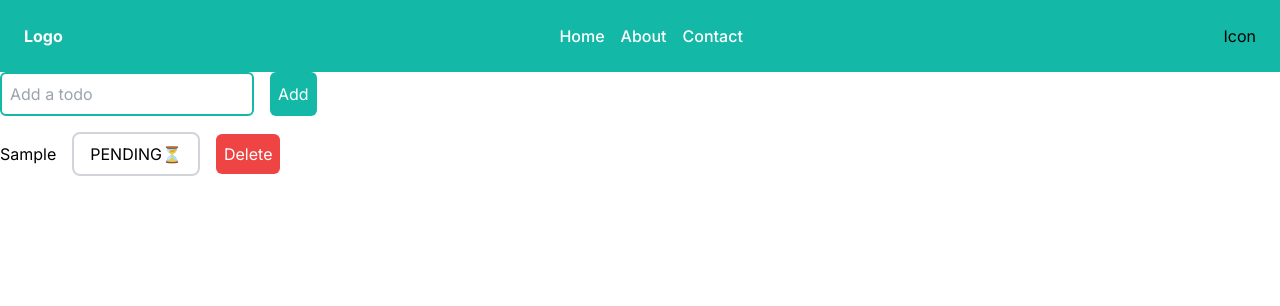
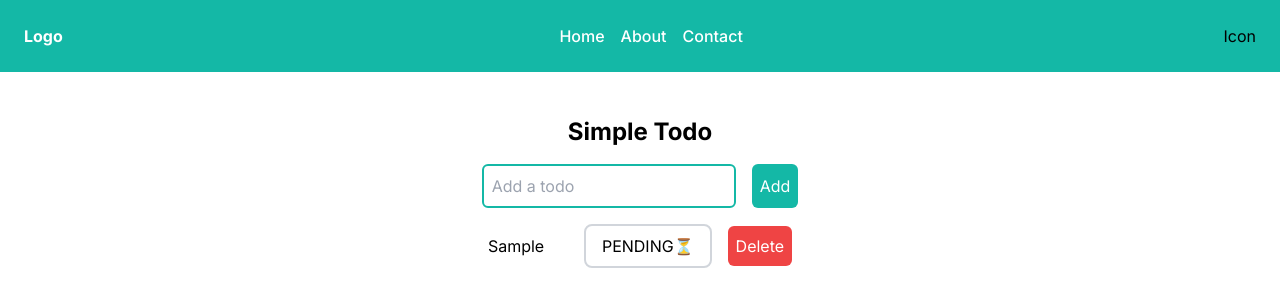
Before and after one commit to ait-varun/react-projects, a Next.js app: page / in a window 1280 px wide. Both pictures are taken after typing "Sample" into the empty fields and a click on the button "Add". Shown: the top 306 px of the page. Built offline with nearby package versions, Linux system fonts and the light colour scheme.

Commit message:
updated css

```diff
--- a/src/components/HOC/simpleTodo.jsx
+++ b/src/components/HOC/simpleTodo.jsx
@@ -33,7 +33,8 @@ export default function SimpleTodo() {
   };
   return (
     <>
-      <div className="flex flex-col gap-4">
+      <div className="flex flex-col justify-center items-center gap-4 my-auto h-60 ">
+        <h1 className="text-2xl font-bold">Simple Todo</h1>
         <div className="flex gap-4">
           <input
             ref={inputRef}
--- a/src/components/common/simpleTodoList.jsx
+++ b/src/components/common/simpleTodoList.jsx
@@ -4,7 +4,10 @@ export default function SimpleTodoList({ todos, toggleTodo, deleteTodo }) {
       <div>
         {todos.map((todo) => (
           <div className="flex gap-4 items-center" key={todo.id}>
-            <span className={todo.completed ? "line-through" : ""}>
+            <span
+              className={`${
+                todo.completed ? "line-through" : ""
+              } max-w-20 w-20 truncate`}>
               {todo.text}
             </span>
             <button
```
